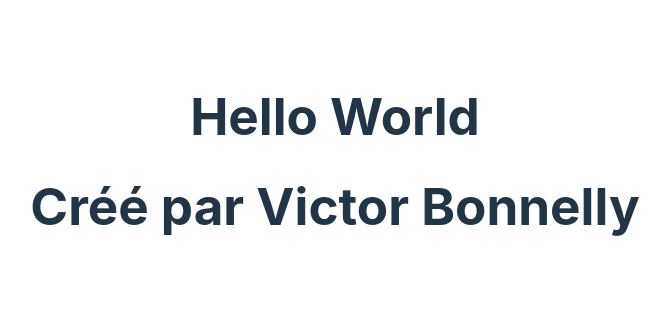
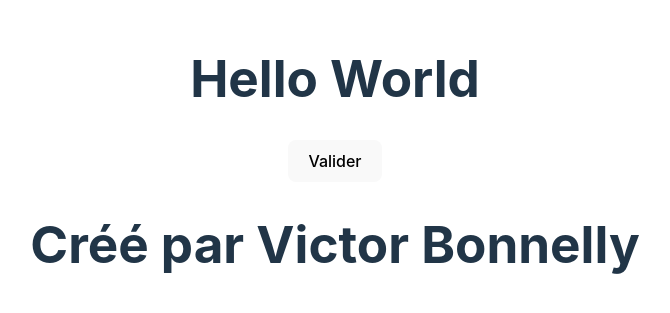
Before and after one commit to Victor-Bonnelly/intro-react, a React (Vite) app: page / in a window 1280 px wide. Shown: the part 239-552 px from the top of the page, without its empty margins (305-975 px from the left). Built offline with nearby package versions, Linux system fonts and the light colour scheme.

Commit message:
creation composant boutton

```diff
--- a/src/App.jsx
+++ b/src/App.jsx
@@ -4,10 +4,12 @@ import viteLogo from '/vite.svg'
 import './App.css'
 import { Header } from './component/container/header';
 import { Footer } from './component/container/footer';
+import { Bouton } from './component/ui/Bouton/Bouton';
 function App() {
   return (
     <>
       <Header />
+      <Bouton />
       <Footer />
     </>
   )
--- /dev/null
+++ b/src/component/ui/Bouton/Bouton.jsx
@@ -0,0 +1,7 @@
+export function Bouton() {
+    return (
+        <button>
+           Valider
+        </button>
+    )
+}
```
